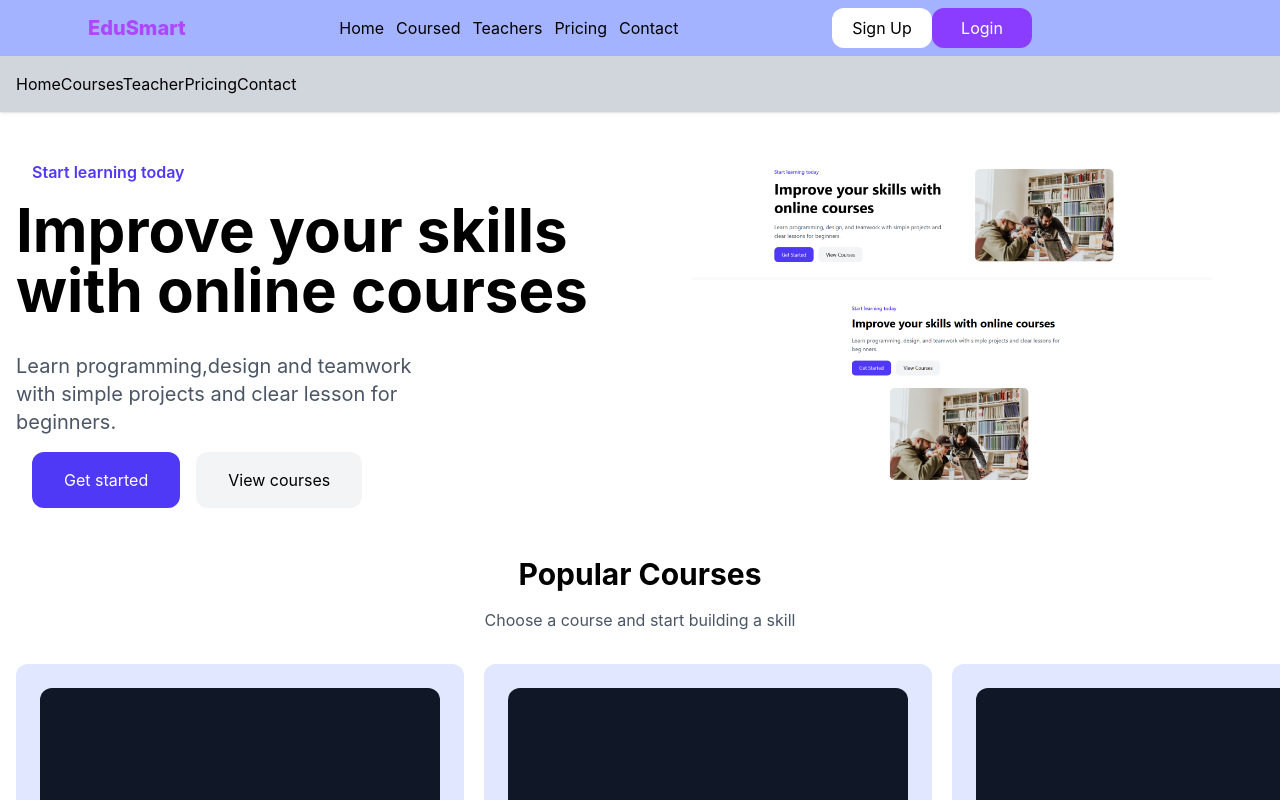
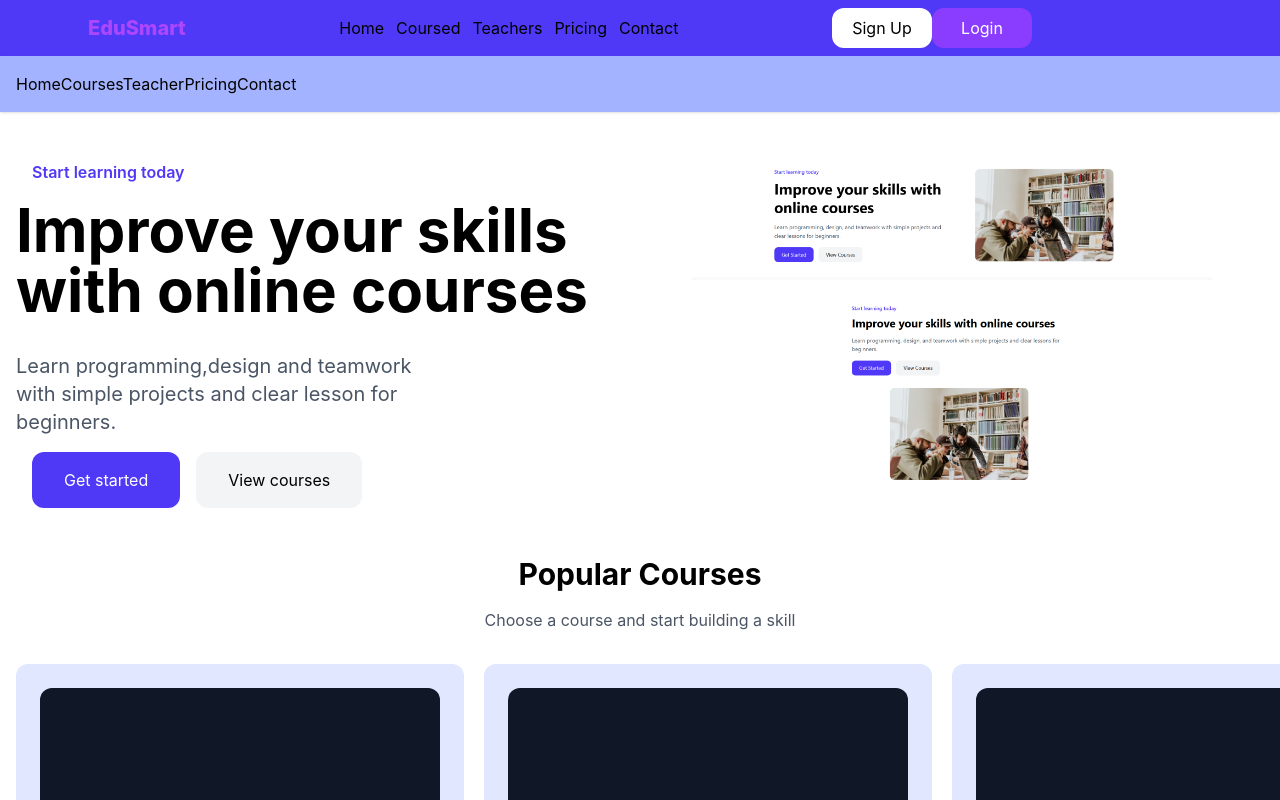
Before and after one commit to Temuulenpda/tailwind, a React (Vite) app: page / in a window 1280 px wide. Shown: the top 800 px of the page. Built offline with nearby package versions, Linux system fonts and the light colour scheme.

Commit message:
Change Navbar background color to indigo-600

```diff
--- a/src/components/Navbar.jsx
+++ b/src/components/Navbar.jsx
@@ -8,7 +8,7 @@ const Navbar = () => {
   const [activeLink, setActiveLink] = useState("true");
   return (
     <div>
-      <div className="bg-indigo-300 shadow-sm p-2 flex justify-between items-center">
+      <div className="bg-indigo-600 shadow-sm p-2 flex justify-between items-center">
         <div className="flex items-center">
           <div className="font-extrabold text-purple-500 text-xl md:ml-20">
             EduSmart
@@ -42,7 +42,7 @@ const Navbar = () => {
         )}
       </div>
       {activeLink && (
-        <div className="flex flex-col md:block bg-gray-300 shadow-sm  p-4">
+        <div className="flex flex-col hidden md:block bg-indigo-300 shadow-sm  p-4">
           <a href="#">Home</a>
           <a href="#">Courses</a>
           <a href="#">Teacher</a>
```
